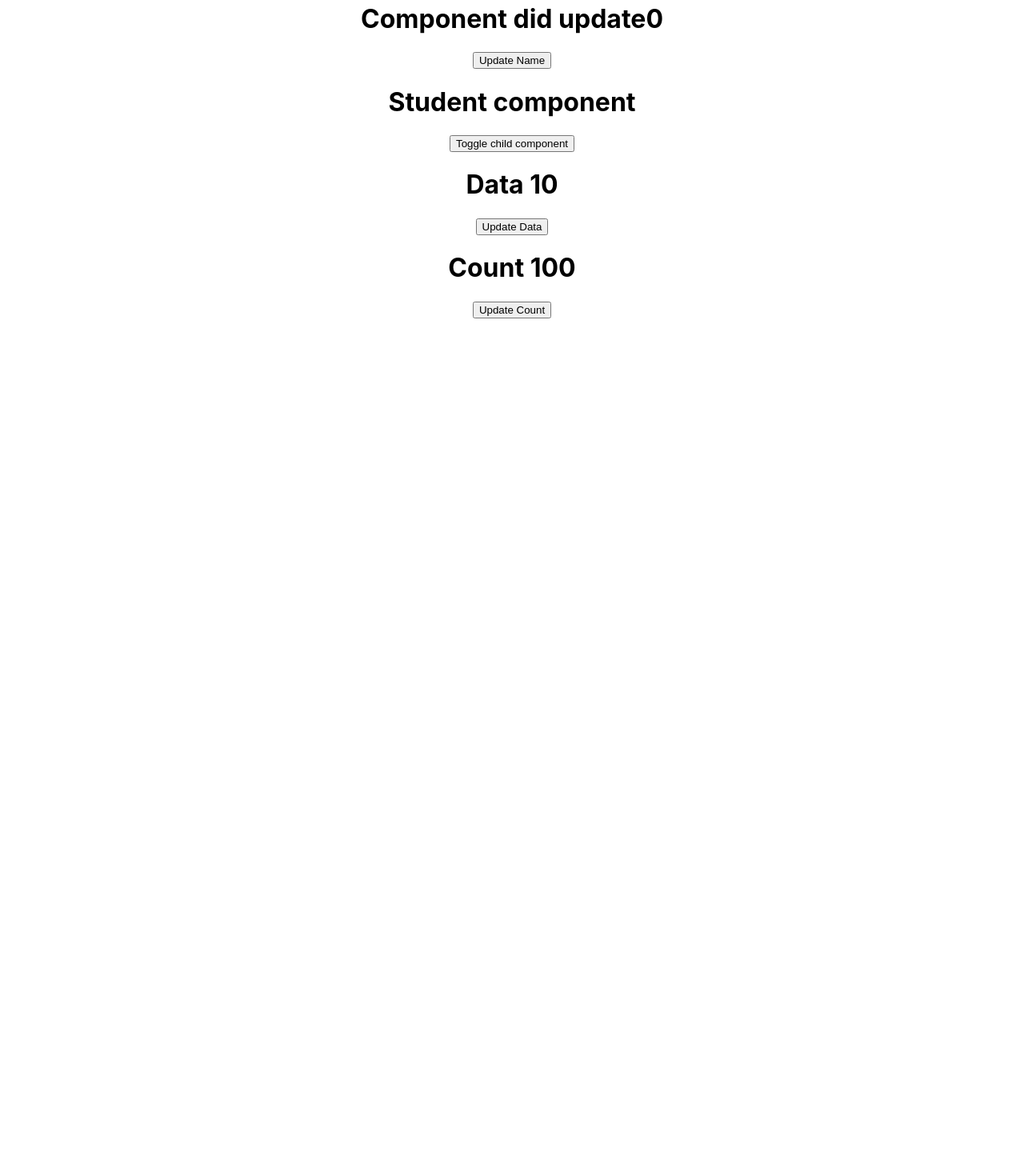
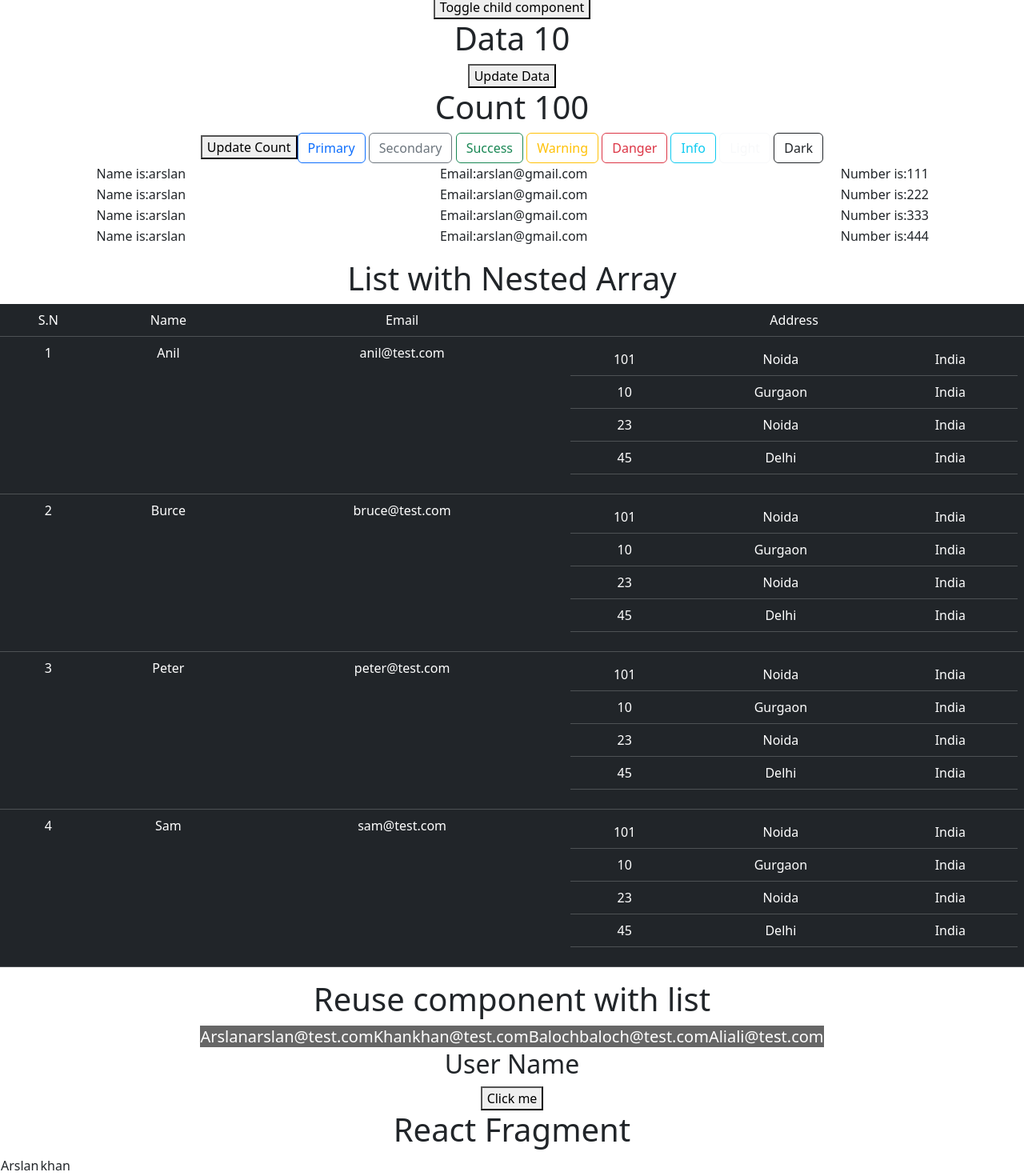
Before and after one commit to arslan8270/React-js-series, a React (Create React App) app: page / in a window 1280 px wide. Shown: the part 1246-2716 px from the top of the page at 80% size. Before the commit the page ends 1644 px from the top, so only its background shows below. Built offline with nearby package versions, Linux system fonts and the light colour scheme.

Commit message:
Child to parent data sending

```diff
--- a/package.json
+++ b/package.json
@@ -6,7 +6,9 @@
     "@testing-library/jest-dom": "^5.16.5",
     "@testing-library/react": "^13.4.0",
     "@testing-library/user-event": "^13.5.0",
+    "bootstrap": "^5.3.0",
     "react": "^18.2.0",
+    "react-bootstrap": "^2.8.0",
     "react-dom": "^18.2.0",
     "react-scripts": "5.0.1",
     "web-vitals": "^2.1.4"
--- a/src/App.css
+++ b/src/App.css
@@ -1,5 +1,11 @@
 .App {
   text-align: center;
+}
+span{
+  pading:10px;
+  background-color: #666;
+  font-size: 20px;
+  color: white;
 }
 
 .App-logo {
--- a/src/App.js
+++ b/src/App.js
@@ -1,83 +1,80 @@
-import React, { useState } from 'react';
-import logo from './logo.svg';
-import './App.css';
-import Users from './Users';
-import Clscomp from './Clscomp';
-import Student from './Student';
-import Profunc from './Profunc';
-import Procls from './Procls';
-import Getinbox from './Getinbox';
-import HideShow from './HideShow';
-import Formdata from './Formdata';
-import Profile from './Profile';
-import PassFunc from './PassFunc';
-import Members from './Members';
-import RenderCycle from './RenderCycle';
-import WillUnmount from './WillUnmount';
-import Hook from './Hook';
-import UseEffectHook from './UseEffectHook';
-import './style.css';
-import style from './custom.module.css'
+import React, { useState } from "react";
+import logo from "./logo.svg";
+import "./App.css";
+import Users from "./Users";
+import Clscomp from "./Clscomp";
+import Student from "./Student";
+import Profunc from "./Profunc";
+import Procls from "./Procls";
+import Getinbox from "./Getinbox";
+import HideShow from "./HideShow";
+import Formdata from "./Formdata";
+import Profile from "./Profile";
+import PassFunc from "./PassFunc";
+import Members from "./Members";
+import RenderCycle from "./RenderCycle";
+import WillUnmount from "./WillUnmount";
+import Hook from "./Hook";
+import UseEffectHook from "./UseEffectHook";
+import "./style.css";
+import style from "./custom.module.css";
+import Buttons from "./Buttons";
+import ListMap from "./ListMap";
+import NestedArray from "./NestedArray";
+import ReuseComponent from "./ResuseComponent";
+import Cols from "./Cols";
+import Child from "./Child";
+
+let data = "khan baloch";
+class App extends React.Component {
 
 
 
-let data = "khan baloch"
-class App extends React.Component {
-
-
   constructor() {
-    console.log("Constructor")
+    console.log("Constructor");
     super();
     this.state = {
       count: 0,
-      show:true,
-      newdata:"ali"
+      show: true,
+      newdata: "ali",
+    };
+  }
 
+  componentDidUpdate(preProps, preState, snapshot) {
+    console.log("componentDidUpdate", preState.count, this.state.count);
+
+    if (this.state.count < 10) {
+      this.setState({ count: this.state.count + 1 });
     }
   }
 
-  componentDidUpdate(preProps, preState, snapshot) {
-    console.log("componentDidUpdate", preState.count, this.state.count)
-
-    if (this.state.count < 10) {
-      this.setState({ count: this.state.count + 1 })
-    }
-
-  }
-
-  shouldComponentUpdate()
-  {
-    console.log("Shouldcomponentupdate",this.state.count);
-   if(this.state.count>5 && this.state.count<10)
-   {
-    return true
+  shouldComponentUpdate() {
+    console.log("Shouldcomponentupdate", this.state.count);
+    if (this.state.count > 5 && this.state.count < 10) {
+      return true;
     }
   }
 
+  render() {
 
-
-  render() {
-    console.log("render")
+    function parentAlert()
+    {
+      alert(data)
+    }
+    console.log("render");
     function Apple() {
-      return (<div>Apple component</div>)
+      return <div>Apple component</div>;
     }
 
-
-
     function getData() {
-      alert("Hello from App")
+      alert("Hello from App");
     }
-
 
     return (
       <div className="App">
-        <h1 className='primary'>{data}</h1>
-        <h1 style={{color:'blue',backgroundColor:"black"}}>{data}</h1>
+        <h1 className="primary">{data}</h1>
+        <h1 style={{ color: "blue", backgroundColor: "black" }}>{data}</h1>
         <h1 className={style.success}>{data}</h1>
-
-
-
-
 
         <Getinbox />
         <HideShow />
@@ -87,19 +84,41 @@ class App extends React.Component {
         <PassFunc data={getData} />
         <Members data={getData} />
         <RenderCycle />
-        <Hook/>
+        <Hook />
 
         <h1>Component did update{this.state.count}</h1>
-        <button onClick={() => { this.setState({ count: this.state.count + 1 }) }}>Update Name</button>
+        <button
+          onClick={() => {
+            this.setState({ count: this.state.count + 1 });
+          }}
+        >
+          Update Name
+        </button>
 
+        {this.state.show ? <WillUnmount /> : <h1>Child component removed</h1>}
+        <button onClick={() => this.setState({ show: !this.state.show })}>
+          Toggle child component
+        </button>
 
-        {this.state.show ? <WillUnmount/>: <h1>Child component removed</h1>}
-       <button onClick={()=>this.setState({show:!this.state.show})}>Toggle child component</button>
+        <UseEffectHook />
+        <Buttons />
+        <ListMap />
+        <NestedArray />
+        <ReuseComponent />
+        <Child alert={parentAlert}/>
 
-        <UseEffectHook/>
+        <div>
+          <h1>React Fragment</h1>
+          <table>
+            <tbody>
+              <tr>
+                <Cols />
+              </tr>
+            </tbody>
+          </table>
+        </div>
       </div>
     );
-
   }
 }
 
--- /dev/null
+++ b/src/Buttons.js
@@ -0,0 +1,18 @@
+import Button from 'react-bootstrap/Button';
+
+function Buttons() {
+  return (
+    <>
+      <Button variant="outline-primary">Primary</Button>{' '}
+      <Button variant="outline-secondary">Secondary</Button>{' '}
+      <Button variant="outline-success">Success</Button>{' '}
+      <Button variant="outline-warning">Warning</Button>{' '}
+      <Button variant="outline-danger">Danger</Button>{' '}
+      <Button variant="outline-info">Info</Button>{' '}
+      <Button variant="outline-light">Light</Button>{' '}
+      <Button variant="outline-dark">Dark</Button>
+    </>
+  );
+}
+
+export default Buttons;
--- /dev/null
+++ b/src/Child.js
@@ -0,0 +1,12 @@
+function Child(props)
+{
+   let data="ArslanBaloch";
+    return(
+        <>
+            <h2>User Name </h2>
+           <button onClick={()=>props.alert(data)}>Click me</button>
+        </>
+    )
+}
+
+export default Child;
--- /dev/null
+++ b/src/Cols.js
@@ -0,0 +1,11 @@
+import React from 'react'
+function Cols()
+{
+    return(
+        <>
+      <td>Arslan</td>
+      <td>khan</td>
+        </>
+    )
+}
+export default Cols;
--- /dev/null
+++ b/src/ListMap.js
@@ -0,0 +1,34 @@
+import React from "react";
+import {Table} from "react-bootstrap"
+function ListMap()
+{
+    const students=[
+        {name:'arslan',email:'arslan@gmail.com', number:111},
+        {name:'arslan',email:'arslan@gmail.com', number:222},
+        {name:'arslan',email:'arslan@gmail.com', number:333},
+        {name:'arslan',email:'arslan@gmail.com', number:444}
+
+    ];
+    return(
+
+        <div>
+            <Table striped >
+            {
+            students.map((data)=>
+             <tr>
+            <td>Name is:{data.name}</td>
+            <td>Email:{data.email}</td>
+            <td>Number is:{data.number}</td>
+            </tr>
+
+
+
+            )
+        }
+        </Table>
+        </div>
+
+    )
+}
+
+export default ListMap;
--- /dev/null
+++ b/src/NestedArray.js
@@ -0,0 +1,84 @@
+import './App.css';
+import React from 'react'
+import { Table } from 'react-bootstrap'
+function NestedArray() {
+  const users = [
+    {
+      name: 'Anil', email: 'anil@test.com', address: [
+        { hm: '101', city: 'Noida', country: 'India' },
+        { hm: '10', city: 'Gurgaon', country: 'India' },
+        { hm: '23', city: 'Noida', country: 'India' },
+        { hm: '45', city: 'Delhi', country: 'India' },
+      ]
+    },
+    {
+      name: 'Burce', email: 'bruce@test.com', address: [
+        { hm: '101', city: 'Noida', country: 'India' },
+        { hm: '10', city: 'Gurgaon', country: 'India' },
+        { hm: '23', city: 'Noida', country: 'India' },
+        { hm: '45', city: 'Delhi', country: 'India' },
+      ]
+    },
+    {
+      name: 'Peter', email: 'peter@test.com', address: [
+        { hm: '101', city: 'Noida', country: 'India' },
+        { hm: '10', city: 'Gurgaon', country: 'India' },
+        { hm: '23', city: 'Noida', country: 'India' },
+        { hm: '45', city: 'Delhi', country: 'India' },
+      ]
+    },
+    {
+      name: 'Sam', email: 'sam@test.com', address: [
+        { hm: '101', city: 'Noida', country: 'India' },
+        { hm: '10', city: 'Gurgaon', country: 'India' },
+        { hm: '23', city: 'Noida', country: 'India' },
+        { hm: '45', city: 'Delhi', country: 'India' },
+      ]
+    },
+  ]
+  return (
+    <div className="App">
+      <h1>List with Nested Array</h1>
+      <Table variant="dark"  >
+        <tbody>
+          <tr>
+          <td>S.N</td>
+            <td>Name</td>
+            <td>Email</td>
+            <td>Address</td>
+          </tr>
+          {
+            users.map((item,i)=>
+            <tr key={i}>
+               <td>{i+1}</td>
+            <td>{item.name}</td>
+          <td>{item.email}</td>
+            <td>
+              {/*  */}
+              <Table variant="dark"  >
+        <tbody>
+              {
+                item.address.map((data)=>
+
+                <tr>
+                  <td>{data.hm}</td>
+                  <td>{data.city}</td>
+                  <td>{data.country}</td>
+                </tr>
+                )
+              }
+              </tbody>
+              </Table>
+              {/*  */}
+            </td>
+          </tr>
+          )
+          }
+        </tbody>
+      </Table>
+
+    </div>
+  );
+}
+
+export default NestedArray;
--- /dev/null
+++ b/src/ResuseComponent.js
@@ -0,0 +1,37 @@
+import "./App.css";
+import React from "react";
+import SubComponent from "./SubComponent";
+function ReuseComponent() {
+  const users = [
+    {
+      name: "Arslan",
+      email: "arslan@test.com",
+      contact: "111",
+    },
+    {
+      name: "Khan",
+      email: "khan@test.com",
+      contact: "222",
+    },
+    {
+      name: "Baloch",
+      email: "baloch@test.com",
+      contact: "333",
+    },
+    {
+      name: "Ali",
+      email: "ali@test.com",
+      contact: "444",
+    },
+  ];
+  return (
+    <div className="App">
+      <h1>Reuse component with list</h1>
+      {users.map((item,i) => (
+        <SubComponent data={item}/>
+      ))}
+    </div>
+  );
+}
+
+export default ReuseComponent;
--- /dev/null
+++ b/src/SubComponent.js
@@ -0,0 +1,11 @@
+function SubComponent(props)
+{
+    return(
+        <fragment>
+          <span>{props.data.name}</span>
+          <span>{props.data.email}</span>
+         </fragment>
+    )
+}
+
+export default SubComponent;
--- a/src/index.js
+++ b/src/index.js
@@ -4,6 +4,7 @@ import './index.css';
 import App from './App';
 import reportWebVitals from './reportWebVitals';
 import Users from './Users';
+import 'bootstrap/dist/css/bootstrap.min.css';
 
 const root = ReactDOM.createRoot(document.getElementById('root'));
 root.render(
```
Also changed, not shown: 1 other file (tests, documents, lock files or other folders). Lines whose indentation alone changed are shown as unchanged.
